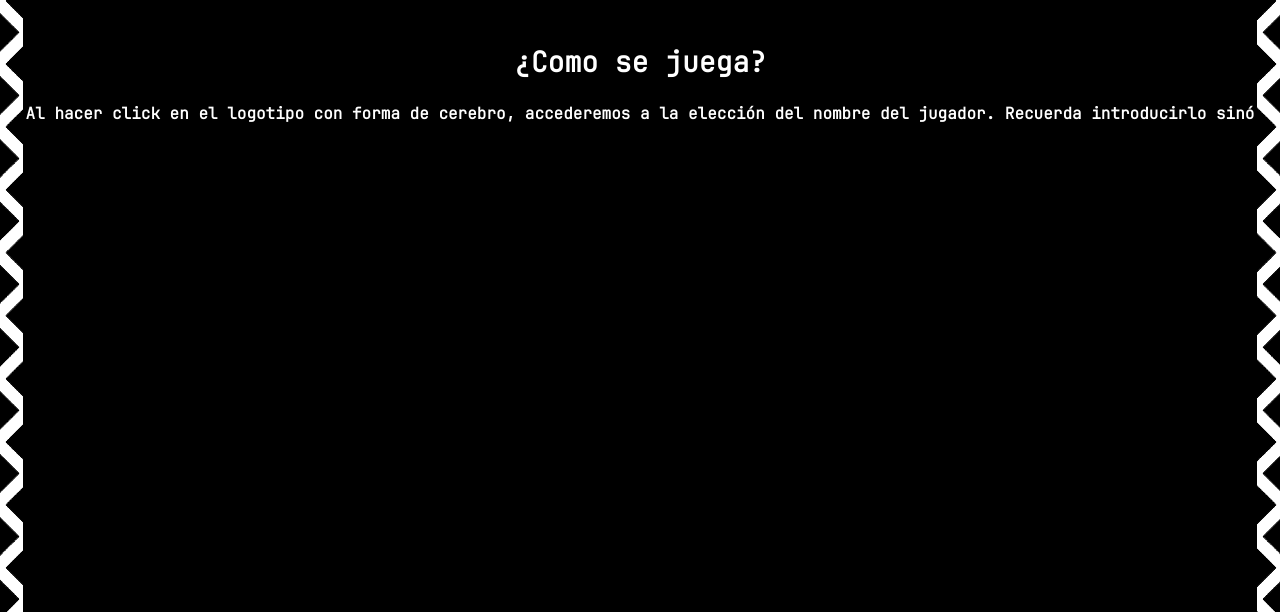
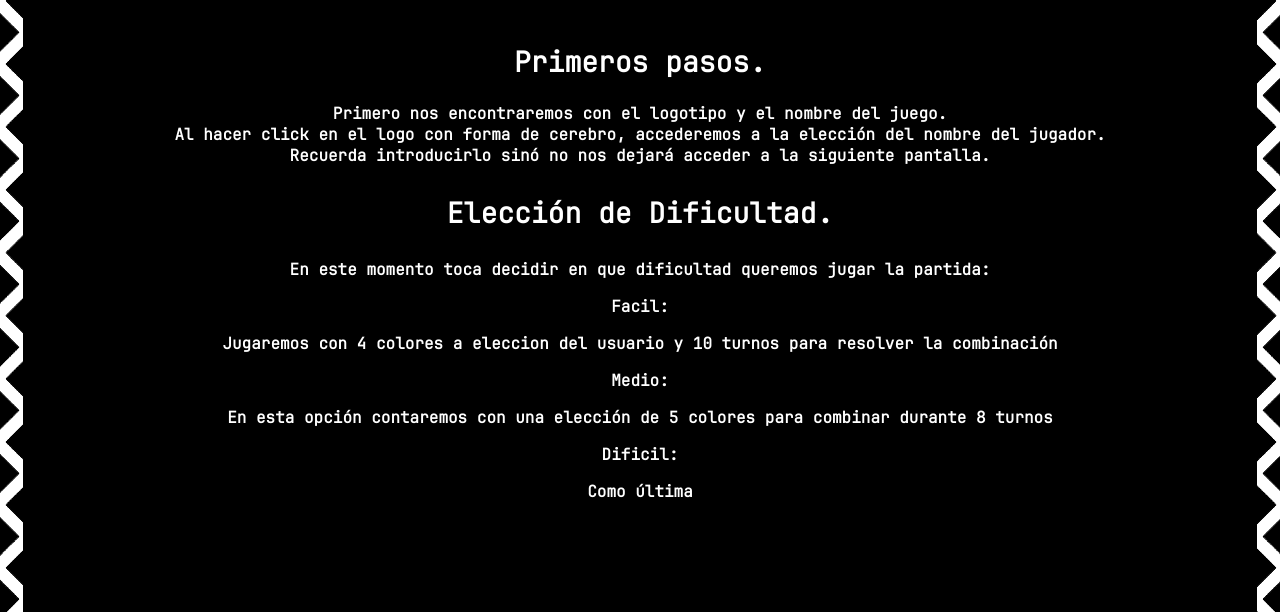
Before and after one commit to RompeTecla/FSD0423ProyectoMasterBrain, a plain HTML site: page pages/comosejuega.html in a window 1280 px wide. Shown: the part 188-800 px from the top of the page. Drawn offline with Linux system fonts and the light colour scheme.

Commit message:
Redactando la página de instruccionde de juego

```diff
--- a/pages/comosejuega.html
+++ b/pages/comosejuega.html
@@ -12,8 +12,26 @@
     <div class="containerInstrucciones">
         <div class="containerFondo">
             <h1 class="fuenteWest tituloInstrucciones">MasterBrain</h1>
-            <h2 class="fuenteMono subtituloInstrucciones">¿Como se juega?</h2>
-            <h4 class="fuenteMono parrafoInstrucciones">Al hacer click en el logotipo con forma de cerebro, accederemos a la elección del nombre del jugador. Recuerda introducirlo sinó<datagrid></datagrid></h4>
+            <h2 class="fuenteMono subtituloInstrucciones">Primeros pasos.</h2>
+            <h4 class="fuenteMono parrafoInstrucciones">
+                Primero nos encontraremos con el logotipo y el nombre del juego. <br>
+                Al hacer click en el logo con forma de cerebro,
+                accederemos a la elección del nombre del jugador. <br>
+                Recuerda introducirlo sinó no nos dejará acceder a la siguiente pantalla.</h4>
+            <h3 class="fuenteMono subtituloInstrucciones">
+                Elección de Dificultad.
+            </h3>
+            <h4 class="fuenteMono parrafoInstrucciones">
+                En este momento toca decidir en que dificultad queremos jugar la partida:
+                    <dl>
+                        <dt>Facil:</dt>
+                        <dl>Jugaremos con 4 colores a eleccion del usuario y 10 turnos para resolver la combinación</dl>
+                        <dt>Medio:</dt>
+                        <dl>En esta opción contaremos con una elección de 5 colores para combinar durante 8 turnos</dl>
+                        <dt>Dificil:</dt>
+                        <dl>Como última </dl>
+                    </dl>
+            </h4>
         </div>
     </div>
     <div class="margenDerecho"></div>
--- a/styles/style.css
+++ b/styles/style.css
@@ -484,11 +484,13 @@ body {
 }
 .margenIzquierdo {
     background-image: url(../img/margenIzq.png);
+    background-repeat: repeat-y;
     height: 100%;
     width: 1.9%;
 }
 .margenDerecho {
     background-image: url(../img/margenDer.png);
+    background-repeat: repeat-y;
     height: 100%;
     width: 1.9%;
 }
```
